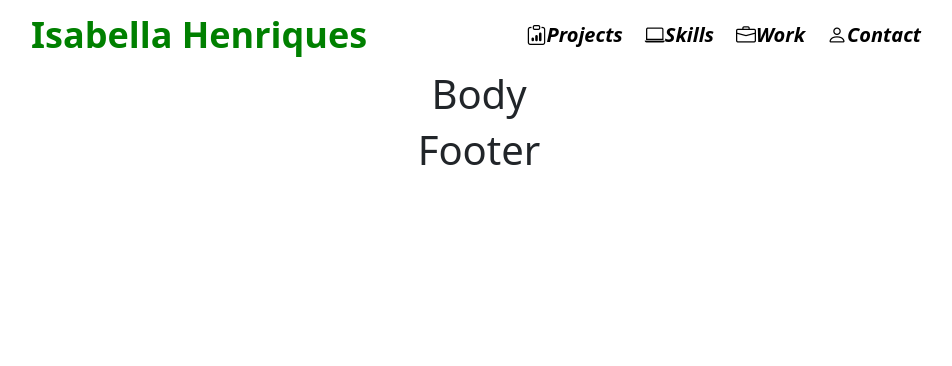
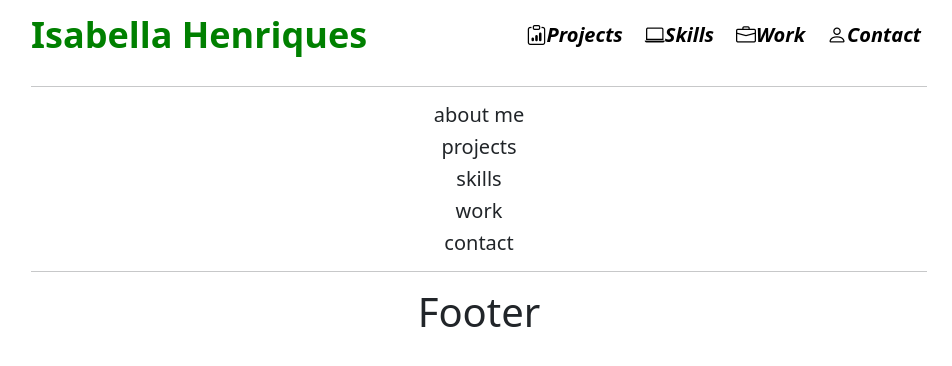
Before and after one commit to isabellagh/my-portfolio1, a React (Create React App) app: page / in a window 1280 px wide. Shown: the top 366 px of the page, without its empty margins (161-1113 px from the left). Built offline with nearby package versions, Linux system fonts and the light colour scheme.

Commit message:
boilerplate for about, projects, skills, work and contact

```diff
--- /dev/null
+++ b/src/components/body/about/about.js
@@ -0,0 +1,11 @@
+import React from 'react'
+
+function about() {
+    return (
+        <div>
+            <h5>about me</h5>
+        </div>
+    )
+}
+
+export default about
--- a/src/components/body/body.js
+++ b/src/components/body/body.js
@@ -1,9 +1,30 @@
 import React from "react";
+import About from "./about/about";
+import Projects from "./projects/projects";
+import Skills from "./skills/skills";
+import Work from "./work/work";
+import Contact from "./contact/contact";
 
 function Body() {
   return (
-    <div>
-      <h1>Body</h1>
+    <div className="body">
+    <hr />
+    <section>
+      <About />
+    </section>
+    <section>
+      <Projects />
+    </section>
+    <section>
+      <Skills />
+    </section>
+    <section>
+      <Work />
+    </section>
+    <section>
+      <Contact />
+    </section>
+    <hr />
     </div>
   );
 }
--- /dev/null
+++ b/src/components/body/contact/contact.js
@@ -0,0 +1,11 @@
+import React from 'react'
+
+function contact() {
+    return (
+        <div>
+            <h5>contact</h5>
+        </div>
+    )
+}
+
+export default contact
--- /dev/null
+++ b/src/components/body/projects/projects.js
@@ -0,0 +1,11 @@
+import React from 'react'
+
+function projects() {
+    return (
+        <div>
+            <h5>projects</h5>
+        </div>
+    )
+}
+
+export default projects
--- /dev/null
+++ b/src/components/body/skills/skills.js
@@ -0,0 +1,11 @@
+import React from 'react'
+
+function skills() {
+    return (
+        <div>
+            <h5>skills</h5>
+        </div>
+    )
+}
+
+export default skills
--- /dev/null
+++ b/src/components/body/work/work.js
@@ -0,0 +1,11 @@
+import React from 'react'
+
+function work() {
+    return (
+        <div>
+            <h5>work</h5>
+        </div>
+    )
+}
+
+export default work
```
